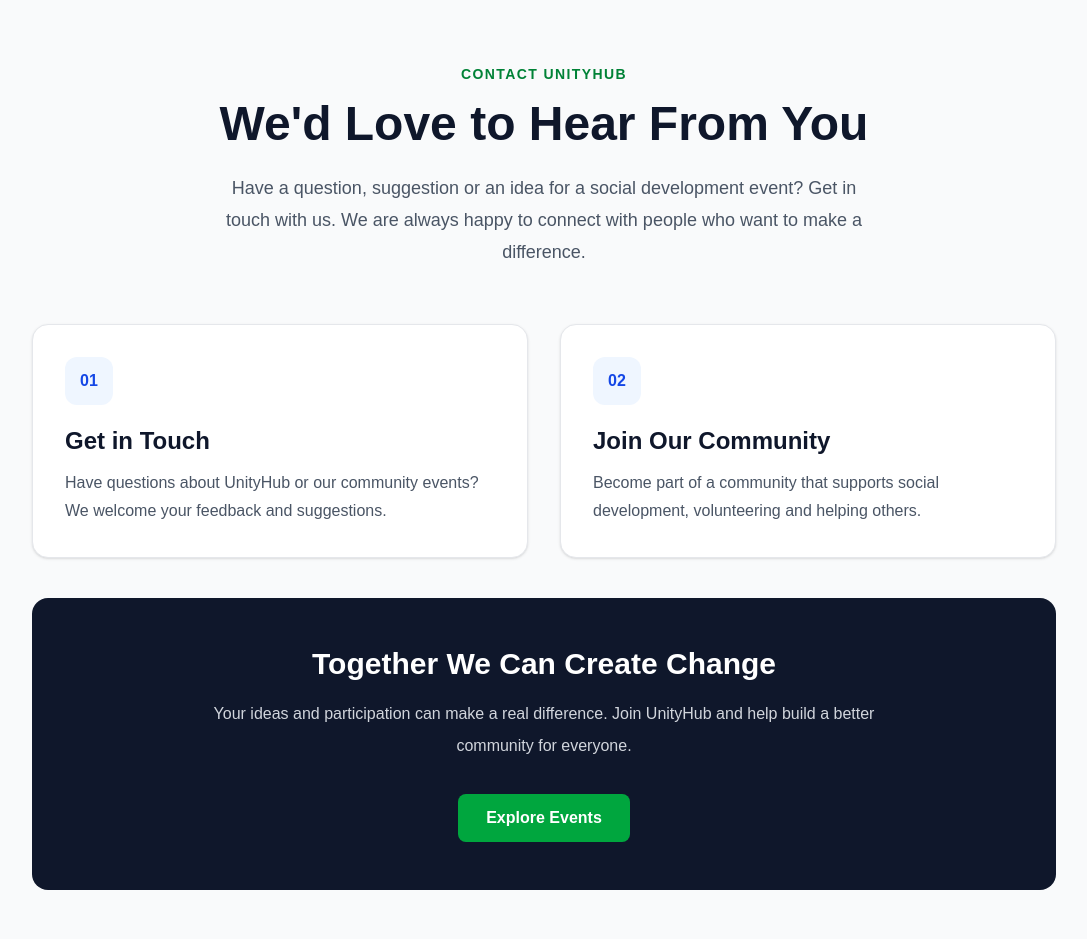
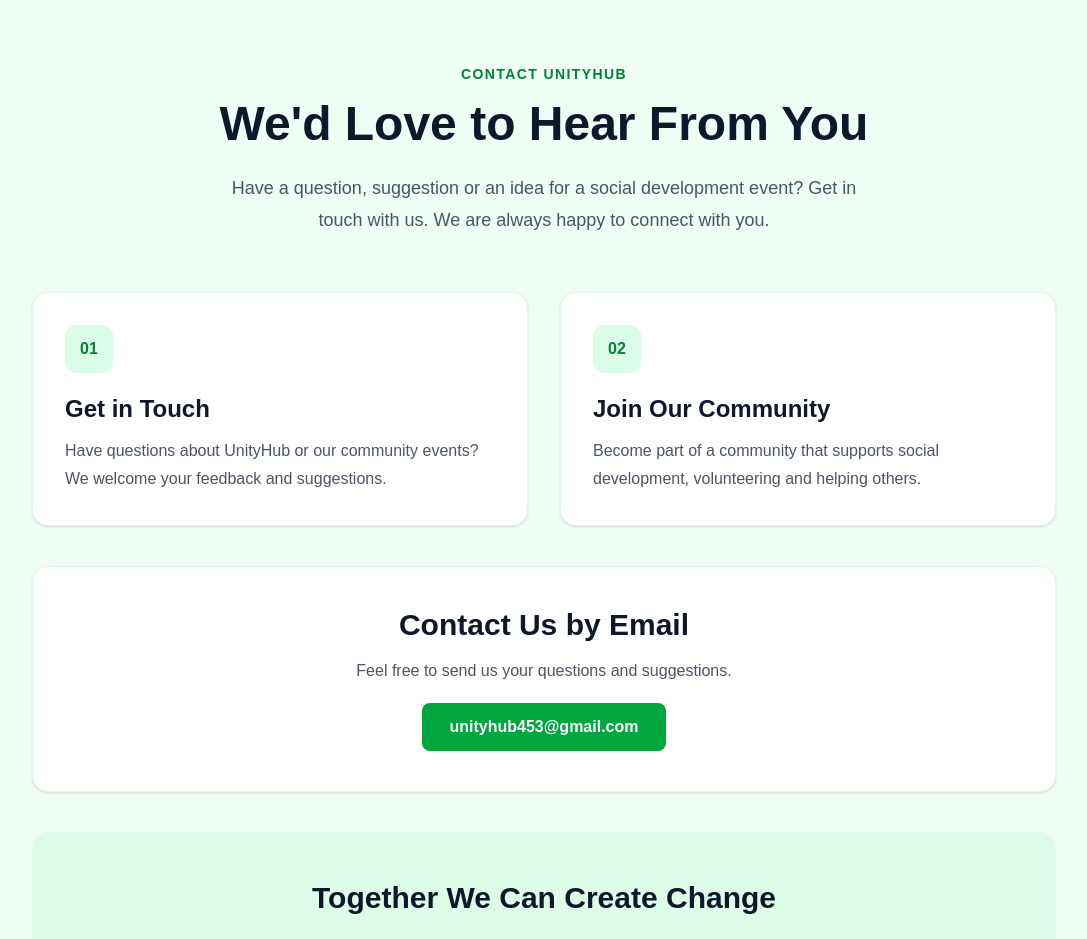
Before and after one commit to Sharminakther336/UnityHub-Assignment-8, a Next.js app: page /contact in a window 1280 px wide. Shown: the top 939 px of the page, without its empty margins (96-1183 px from the left). Built offline with nearby package versions, Linux system fonts and the light colour scheme.

Commit message:
Update contact page design and email

```diff
--- a/app/contact/page.tsx
+++ b/app/contact/page.tsx
@@ -1,71 +1,73 @@
-
 export default function ContactPage() {
   return (
-    <main className="min-h-screen bg-gray-50 px-6 py-16">
-      {/* Hero Section */}
+    <main className="min-h-screen bg-[#f0fdf4] px-6 py-16">
       <section className="mx-auto max-w-4xl text-center">
         <p className="mb-4 text-sm font-semibold tracking-widest text-green-700">
           CONTACT UNITYHUB
         </p>
-
         <h1 className="mb-6 text-4xl font-bold text-slate-900 md:text-5xl">
           We'd Love to Hear From You
         </h1>
-
         <p className="mx-auto max-w-2xl text-lg leading-8 text-gray-600">
-          Have a question, suggestion or an idea for a social
-          development event? Get in touch with us. We are always
-          happy to connect with people who want to make a difference.
+          Have a question, suggestion or an idea for a social development event?
+          Get in touch with us. We are always happy to connect with you.
         </p>
       </section>
 
-      {/* Contact Cards */}
       <section className="mx-auto mt-14 grid max-w-5xl gap-8 md:grid-cols-2">
-        <div className="rounded-2xl border border-gray-200 bg-white p-8 shadow-sm">
-          <div className="mb-5 flex h-12 w-12 items-center justify-center rounded-xl bg-blue-50 font-bold text-blue-700">
+        <div className="rounded-2xl border border-green-100 bg-white p-8 shadow-sm">
+          <div className="mb-5 flex h-12 w-12 items-center justify-center rounded-xl bg-green-100 font-bold text-green-700">
             01
           </div>
-
           <h2 className="mb-3 text-2xl font-bold text-slate-900">
             Get in Touch
           </h2>
-
           <p className="leading-7 text-gray-600">
             Have questions about UnityHub or our community events?
             We welcome your feedback and suggestions.
           </p>
         </div>
 
-        <div className="rounded-2xl border border-gray-200 bg-white p-8 shadow-sm">
-          <div className="mb-5 flex h-12 w-12 items-center justify-center rounded-xl bg-blue-50 font-bold text-blue-700">
+        <div className="rounded-2xl border border-green-100 bg-white p-8 shadow-sm">
+          <div className="mb-5 flex h-12 w-12 items-center justify-center rounded-xl bg-green-100 font-bold text-green-700">
             02
           </div>
-
           <h2 className="mb-3 text-2xl font-bold text-slate-900">
             Join Our Community
           </h2>
-
           <p className="leading-7 text-gray-600">
-            Become part of a community that supports social
-            development, volunteering and helping others.
+            Become part of a community that supports social development,
+            volunteering and helping others.
           </p>
         </div>
       </section>
 
-      {/* Call to Action */}
-      <section className="mx-auto mt-10 max-w-5xl rounded-2xl bg-slate-900 px-8 py-12 text-center text-white md:px-16">
-        <h2 className="mb-4 text-3xl font-bold">
+      <section className="mx-auto mt-10 max-w-5xl rounded-2xl border border-green-100 bg-white p-10 text-center shadow-sm">
+        <h2 className="mb-4 text-3xl font-bold text-slate-900">
+          Contact Us by Email
+        </h2>
+        <p className="mb-5 text-gray-600">
+          Feel free to send us your questions and suggestions.
+        </p>
+        <a
+          href="mailto:unityhub453@gmail.com"
+          className="inline-block rounded-lg bg-green-600 px-7 py-3 font-semibold text-white transition hover:bg-green-700"
+        >
+          unityhub453@gmail.com
+        </a>
+      </section>
+
+      <section className="mx-auto mt-10 max-w-5xl rounded-2xl bg-[#dcfce7] px-8 py-12 text-center md:px-16">
+        <h2 className="mb-4 text-3xl font-bold text-slate-900">
           Together We Can Create Change
         </h2>
-
-        <p className="mx-auto max-w-2xl leading-8 text-gray-300">
+        <p className="mx-auto max-w-2xl leading-8 text-gray-600">
           Your ideas and participation can make a real difference.
           Join UnityHub and help build a better community for everyone.
         </p>
-
         <a
           href="/upcoming-events"
-          className="mt-8 inline-block rounded-lg bg-green-600 px-7 py-3 font-semibold text-white transition hover:bg-green-700"
+          className="mt-8 inline-block rounded-lg bg-green-700 px-7 py-3 font-semibold text-white transition hover:bg-green-800"
         >
           Explore Events
         </a>
```
